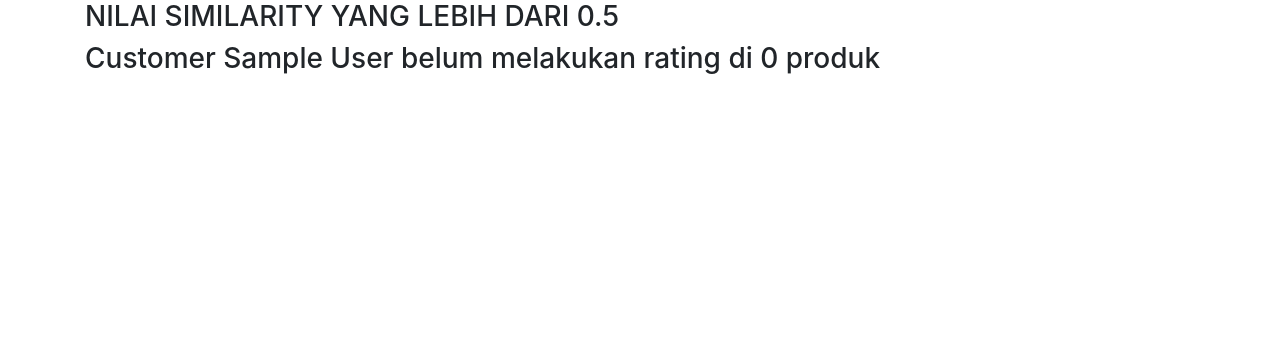
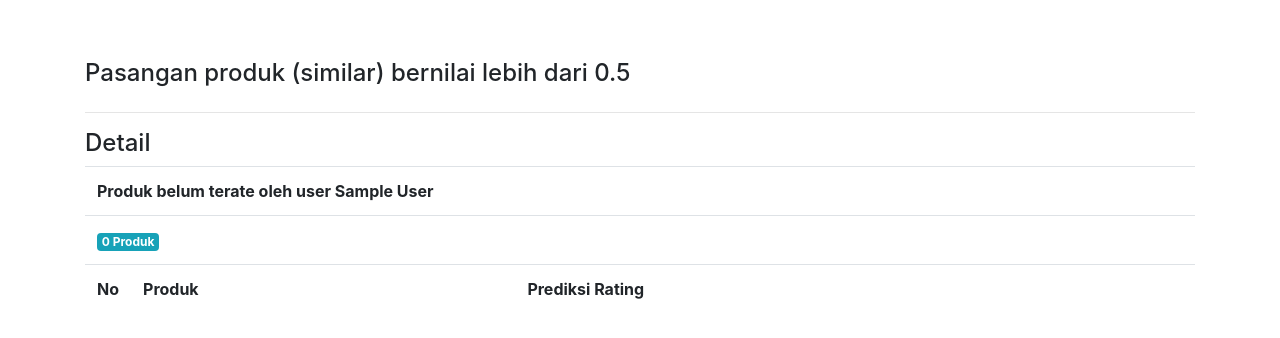
Before and after one commit to widiu7omo/adjusted-cosine-rating-product, a PHP site: page /detail_recommendation.php in a window 1280 px wide. Shown: the top 338 px of the page. Run offline with PHP 8.4, Linux system fonts and the light colour scheme; tables that the repository leaves empty or names only in its code hold one stand-in row (values such as "Sample post"); data that the repository does not hold is empty.

Commit message:
Edit detail rekomendasi

```diff
--- a/src/detail_recommendation.php
+++ b/src/detail_recommendation.php
@@ -1,17 +1,3 @@
-<!doctype html>
-<html lang="en">
-<head>
-    <!-- Required meta tags -->
-    <meta charset="utf-8">
-    <meta name="viewport" content="width=device-width, initial-scale=1, shrink-to-fit=no">
-    <!-- Bootstrap CSS -->
-    <link rel="stylesheet" href="https://cdn.jsdelivr.net/npm/bootstrap@4.6.1/dist/css/bootstrap.min.css"
-          integrity="sha384-zCbKRCUGaJDkqS1kPbPd7TveP5iyJE0EjAuZQTgFLD2ylzuqKfdKlfG/eSrtxUkn" crossorigin="anonymous">
-
-    <title>Detail Perhitungan Rekomendasi Produk</title>
-</head>
-<body>
-<div class="container">
 <?php
 require_once './db.php';
 $db = new DB();
@@ -22,7 +8,7 @@
 //Mencari rata-rata rating produk dan insert ke database
 $db->run("TRUNCATE review_average;");
 $db->run("INSERT INTO review_average SELECT 0, SUM(rating) / COUNT(rating) as rata2, customer_id from review GROUP BY customer_id;");
-    echo "<h3>NILAI SIMILARITY YANG LEBIH DARI 0.5</h3>";
+$simiars = array();
 foreach ($products as $key => $product) {
     $productId = $product->id;
     foreach ($products as $subProduct) {
@@ -48,22 +34,27 @@
                     $existed = $queryCheck->fetch();
                     $db->run("UPDATE similarity SET sim = ? WHERE product1_id = ? AND product2_id = ?", [$sim->similarity, $productId, $subProductId]);
                 }
-                    echo "Pasangan Similar (Produk " . $product->name . ", Produk" . $subProduct->name . ") = " . $sim->similarity . "<br>";
+//                    echo "Pasangan Similar (Produk " . $product->name . ", Produk" . $subProduct->name . ") = " . $sim->similarity . "<br>";
+                $similars[] = (object)['product1' => $product->name, 'product2' => $subProduct->name, "sim" => $sim->similarity];
                 $count++;
             }
         }
     }
     $prevProduct = $productId;
 }
+
 $queryCustomer = $db->run("SELECT * FROM customer");
 $users = $queryCustomer->fetchAll();
+$weightedSums = array();
 foreach ($users as $user) {
 //   Check jika user belum melakukan rating dari produk yang bersangkutan
     $queryUnratedProduct = $db->run("SELECT * FROM product WHERE id NOT IN (SELECT product_id FROM review WHERE customer_id = ?)", [$user->id]);
 //    $queryUnratedProduct = $db->run("SELECT * FROM similarity");
     $unratedProducts = $queryUnratedProduct->fetchAll();
 
-        echo "<h3>Customer " . $user->name . " belum melakukan rating di " . $queryUnratedProduct->rowCount() . " produk</h3>";
+//    echo "<h3>Customer " . $user->name . " belum melakukan rating di " . $queryUnratedProduct->rowCount() . " produk</h3>";
+    $totalNotRated = $queryUnratedProduct->rowCount();
+    $weights = array();
     foreach ($unratedProducts as $key => $unratedProduct) {
 //        P(userA,productJ) = TOTAL(Rating productI, similarity productI,productJ)/ TOTAL(similar productI,productJ)
         $unratedProductId = $unratedProduct->id;
@@ -84,17 +75,79 @@
                     AND s.product2_id = r.product_id)
                           XOR (s.product1_id = r.product_id AND s.product2_id = ?)", [$user->id, $unratedProductId, $unratedProductId]);
             $prediction = $queryPrediction->fetch();
+            $weights[] = (object)['user' => $user->name, 'product' => $unratedProduct->name, 'prediction' => $prediction->prediction != null ? $prediction->prediction : "Tidak terprediksi"];
             if ($prediction->prediction != null) {
-                    echo "<p style='color:green;'> [ Customer " . $user->name . " - Product <i>j</i> " . $unratedProductId . " - Product <i>i</i> " . $unratedProductId . " ] P(" . $user->name . "," . $unratedProductId . ") = TOTAL(Rating produk " . $unratedProductId . " X similarity " . $prediction->sim . ")/ TOTAL(similar " . $prediction->sim . ") = " . $prediction->prediction . "</p>";
+//                echo "<p style='color:green;'> [ Customer " . $user->name . " - Product <i>j</i> " . $unratedProductId . " - Product <i>i</i> " . $unratedProductId . " ] P(" . $user->name . "," . $unratedProductId . ") = TOTAL(Rating produk " . $unratedProductId . " X similarity " . $prediction->sim . ")/ TOTAL(similar " . $prediction->sim . ") = " . $prediction->prediction . "</p>";
             } else {
-                    echo "<p style='color: red'> [ Customer " . $user->name . " - Product <i>j</i> " . $unratedProductId . " - Product <i>i</i> " . $unratedProductId . " ] Tidak terprediksi karena produk tidak memiliki kesamaan dengan produk yang lain </p>";
+//                echo "<p style='color: red'> [ Customer " . $user->name . " - Product <i>j</i> " . $unratedProductId . " - Product <i>i</i> " . $unratedProductId . " ] Tidak terprediksi karena produk tidak memiliki kesamaan dengan produk yang lain </p>";
             }
         } else {
-                echo "<p style='color: red'> [ Customer " . $user->name . " - Product <i>j</i> " . $unratedProductId . " - Product <i>i</i> NULL ] Tidak terprediksi karena produk tidak memiliki kesamaan dengan produk yang lain </p>";
+//            echo "<p style='color: red'> [ Customer " . $user->name . " - Product <i>j</i> " . $unratedProductId . " - Product <i>i</i> NULL ] Tidak terprediksi karena produk tidak memiliki kesamaan dengan produk yang lain </p>";
         }
     }
+    $weightedSums[] = (object)['weights' => $weights, 'totalNotRated' => $totalNotRated, 'user' => $user->name];
 }
+
 ?>
+<!doctype html>
+<html lang="en">
+<head>
+    <!-- Required meta tags -->
+    <meta charset="utf-8">
+    <meta name="viewport" content="width=device-width, initial-scale=1, shrink-to-fit=no">
+    <!-- Bootstrap CSS -->
+    <link rel="stylesheet" href="https://cdn.jsdelivr.net/npm/bootstrap@4.6.1/dist/css/bootstrap.min.css"
+          integrity="sha384-zCbKRCUGaJDkqS1kPbPd7TveP5iyJE0EjAuZQTgFLD2ylzuqKfdKlfG/eSrtxUkn" crossorigin="anonymous">
+
+    <title>Detail Perhitungan Rekomendasi Produk</title>
+</head>
+<body>
+<div class="container" style="margin-top:59px">
+    <h4>Pasangan produk (similar) bernilai lebih dari 0.5</h4>
+    <div class="row">
+        <div class="col-md-6">
+            <ul class="list-group">
+                <?php foreach ($similars as $similar): ?>
+                    <li class="list-group-item d-flex justify-content-between align-items-center">
+                        Produk <?php echo $similar->product1 ?> - <?php echo $similar->product2 ?>
+                        <span class="badge badge-primary badge-pill"><?php echo $similar->sim ?></span>
+                    </li>
+                <?php endforeach; ?>
+            </ul>
+        </div>
+    </div>
+    <hr>
+    <h4>Detail</h4>
+    <div class="row">
+        <div class="col-md-12">
+            <?php foreach ($weightedSums as $weightedSum): ?>
+                <table class="table">
+                    <tbody>
+                    <tr>
+                        <th colspan="3">Produk belum terate oleh user <?php echo $weightedSum->user ?></th>
+                    </tr>
+                    <tr>
+                        <th colspan="3"><span
+                                    class="badge badge-info"><?php echo $weightedSum->totalNotRated ?> Produk</span>
+                        </th>
+                    </tr>
+                    <tr>
+                        <th style="width: 1%">No</th>
+                        <th>Produk</th>
+                        <th>Prediksi Rating</th>
+                    </tr>
+                    <?php foreach ($weightedSum->weights as $key => $weight): ?>
+                        <tr>
+                            <td><?php echo $key + 1 ?></td>
+                            <td>Produk <?php echo $weight->product ?></td>
+                            <td><span class="badge badge-danger"><?php echo $weight->prediction ?></span></td>
+                        </tr>
+                    <?php endforeach; ?>
+                    </tbody>
+                </table>
+            <?php endforeach; ?>
+        </div>
+    </div>
 </div>
 </body>
 </html>
```
Lines whose indentation alone changed are shown as unchanged.
